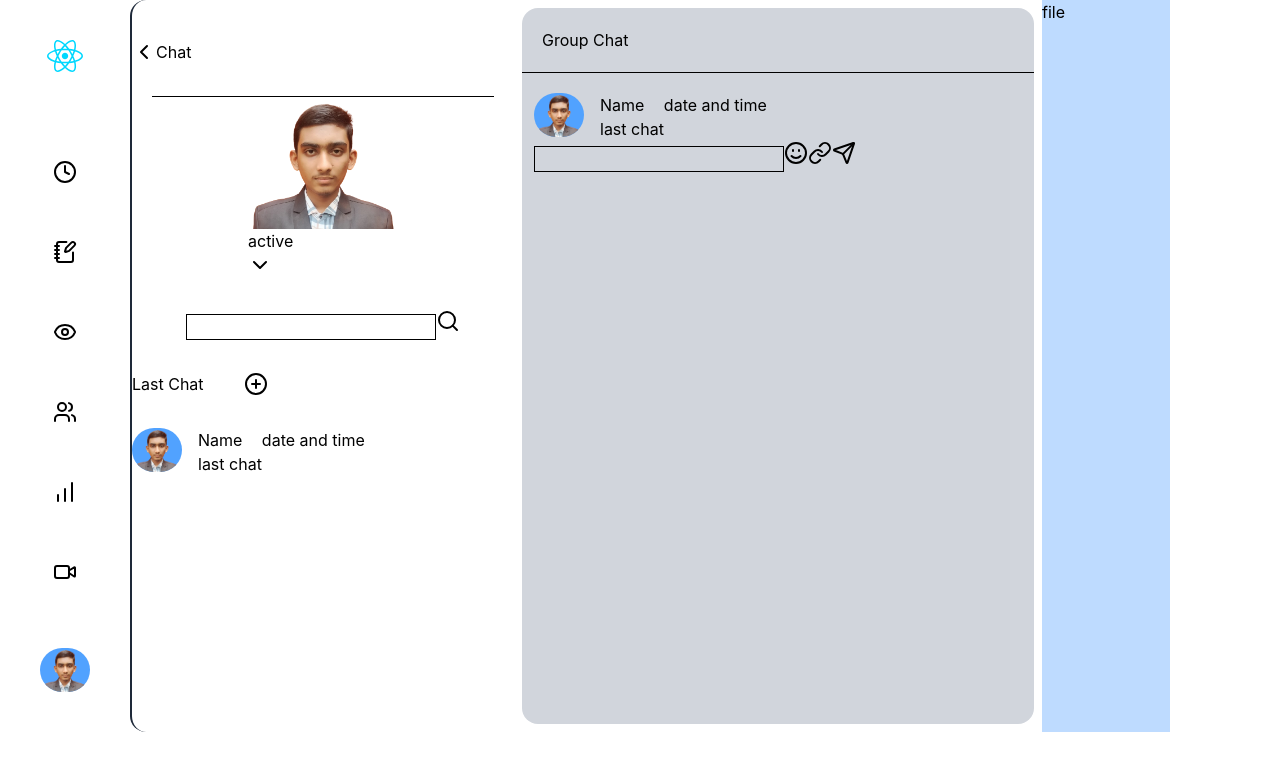
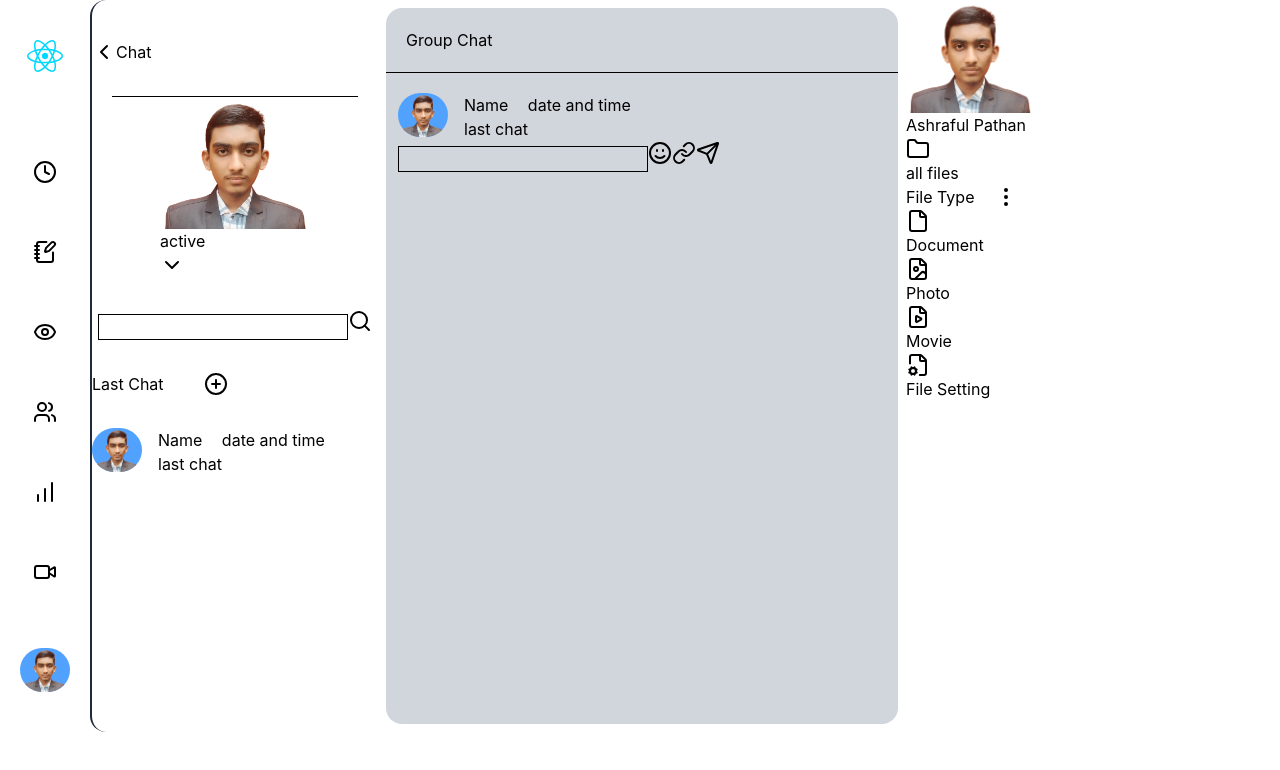
Before and after one commit to Ashraful332/electron, a React (Vite) app: page / in a window 1280 px wide. Shown: the top 770 px of the page. Built offline with nearby package versions, Linux system fonts and the light colour scheme.

Commit message:
Update all module

```diff
--- a/src/electron/main.ts
+++ b/src/electron/main.ts
@@ -1,4 +1,4 @@
-import {app,BrowserWindow} from "electron";
+import { app, BrowserWindow } from "electron";
 import path from "path"; // for work on windows and linux both
 import { isDev } from "./util.js";
 
@@ -6,11 +6,16 @@ import { isDev } from "./util.js";
 // type test  = string;
 
 
-app.on("ready",()=>{
-    const mainWindow = new BrowserWindow({});
+app.on("ready", () => {
+    const mainWindow = new BrowserWindow({
+        width: 1200,                  // Default width in pixels
+        height: 800,                 // Default height in pixels
+        minWidth: 1200,               // Minimum width constraint
+        minHeight: 600,
+    });
     if (isDev()) { // it not work
-        mainWindow.loadFile(path.join( app.getAppPath() + '/out/index.html'));
-    }else{ // Allwas it work
+        mainWindow.loadFile(path.join(app.getAppPath() + '/out/index.html'));
+    } else { // Allwas it work
         mainWindow.loadURL('http://localhost:5123');
     }
 });
--- a/src/ui/home/files.tsx
+++ b/src/ui/home/files.tsx
@@ -1,9 +1,55 @@
+import profile from '../assets/ashraful.png';
+import file_ioc from '../assets/folder.svg';
+import dont_menu from '../assets/ellipsis-vertical.svg';
+import icon1 from '../assets/file.svg';
+import icon2 from '../assets/file-image.svg';
+import icon3 from '../assets/file-play.svg';
+import icon4 from '../assets/file-cog.svg';
 
 
 export default function Files(){
     return(
-        <div className="w-[10vw] bg-blue-200 ">
-            file
+        <div className="w-[10vw] ">
+            <div>
+
+                {/* profile */}
+                <div className='flex flex-col items-center'>
+                    <div>
+                        <div>
+                            <img src={profile} alt="image" width={150} />
+                        </div>
+                        <p>Ashraful Pathan</p>
+                    </div>
+                </div>
+
+                <div>
+                    <div>
+                        <img src={file_ioc} alt="file" />
+                        <p>all files</p>
+                    </div>
+                    <div className='flex flex-row gap-5'>
+                        <p>File Type</p>
+                        <img src={dont_menu} alt="dot menu" />
+                    </div>
+                    <div>
+                        <img src={icon1} alt="icon" />
+                        <p>Document</p>
+                    </div>
+                    <div>
+                        <img src={icon2} alt="icon" />
+                        <p>Photo</p>
+                    </div>
+                    <div>
+                        <img src={icon3} alt="icon" />
+                        <p>Movie</p>
+                    </div>
+                    <div>
+                        <img src={icon4} alt="icon" />
+                        <p>File Setting</p>
+                    </div>
+                </div>
+
+            </div>
         </div>
     )
 }
--- a/src/ui/home/group.tsx
+++ b/src/ui/home/group.tsx
@@ -6,7 +6,7 @@ import arrow_don from '../assets/chevron-down.svg'
 
 export default function Group() {
     return (
-        <div className='border-l-2 border-l-gray-800 rounded-l-2xl py-10 w-96 '>
+        <div className='border-l-2 border-l-gray-800 rounded-l-2xl py-10 w-72 '>
             <div>
                 <div>
                     <button className='flex flex-row items-center'>
--- a/src/ui/home/side_bar.tsx
+++ b/src/ui/home/side_bar.tsx
@@ -12,7 +12,7 @@ import icon6 from '../assets/video.svg'
 export default function Side_Bar(){
     return(
         <div className=''>
-            <div className='flex flex-col items-center justify-between mx-auto my-auto px-10 py-10'>
+            <div className='flex flex-col items-center justify-between mx-auto my-auto px-5 py-10'>
                 <div>
                     <a href="#">
                         <img src={Logo} alt="logo" />
```
Also changed, not shown: insperation/clear.jpeg (renamed from insperation/Gemini_Generated_Image_emv5svemv5svemv5.jpeg).
